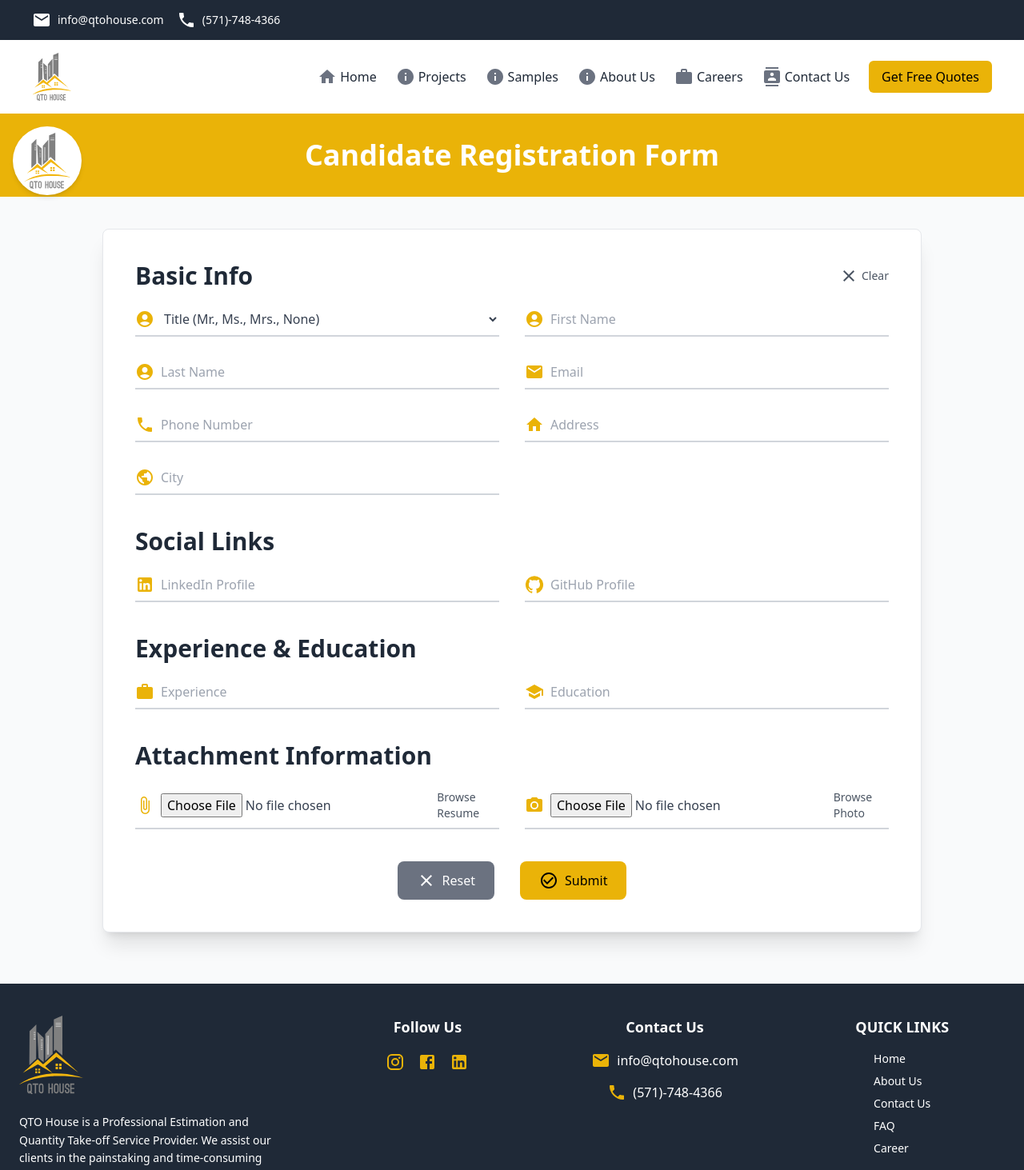
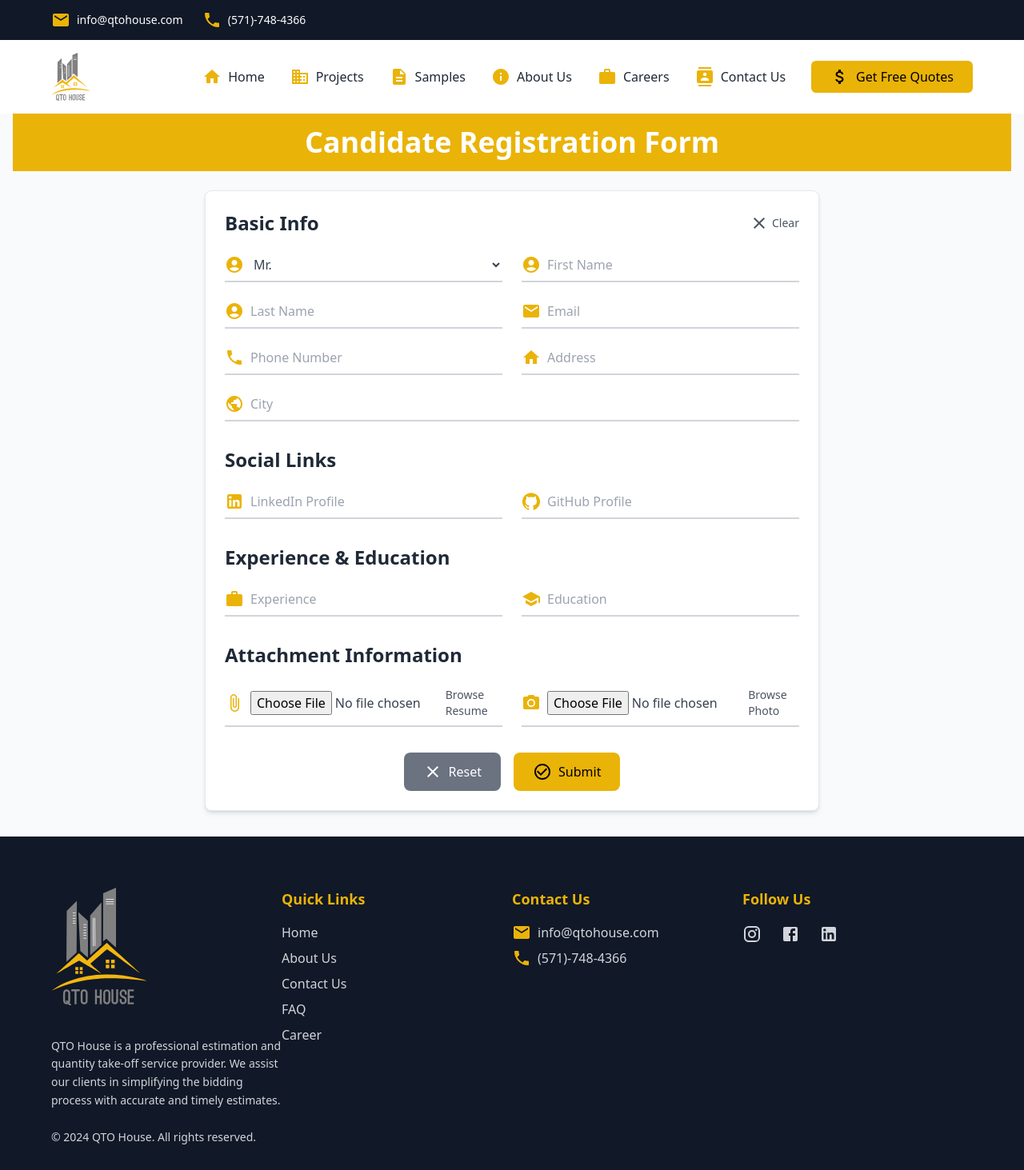
Before and after one commit to Muadeel56/QTO_Solutions_React, a React (Vite) app in the folder qtohouse-official-website/: page /careers in a window 1280 px wide. Shown: the top 1463 px of the page at 80% size. Built offline with nearby package versions, Linux system fonts and the light colour scheme.

Commit message:
Making Complete Website Fully Responsive

```diff
--- a/qtohouse-official-website/src/components/Footer.jsx
+++ b/qtohouse-official-website/src/components/Footer.jsx
@@ -4,60 +4,71 @@ import { Instagram, Facebook, LinkedIn, Email, Phone } from '@mui/icons-material
 
 function Footer() {
   return (
-    <div className="w-full bg-gray-800 text-white py-10 px-6">
-      {/* Footer Content */}
-      <div className="flex flex-col md:flex-row justify-between items-center space-y-10 md:space-y-0 md:items-start md:space-x-10">
-        {/* Logo and Description */}
-        <div className="flex flex-col items-center md:items-start space-y-4 text-center md:text-left w-full md:w-1/3">
-          <img src={logo} alt="logo" className="w-[80px] mb-2" />
+    <footer className="w-full bg-gray-900 text-gray-300 py-16 px-8">
+      <div className="max-w-6xl mx-auto flex flex-col md:flex-row justify-between items-start space-y-10 md:space-y-0">
+
+        {/* Logo and Company Info */}
+        <div className="flex flex-col items-start space-y-6 w-full md:w-1/4">
+          <img src={logo} alt="logo" className="w-[120px] mb-4" />
           <p className="text-sm leading-relaxed">
-            QTO House is a Professional Estimation and Quantity Take-off Service Provider. We assist our clients in the painstaking and time-consuming involvement of Building Estimation. With QTO House, the bidding process is made simple!
+            QTO House is a professional estimation and quantity take-off service provider. We assist our clients in simplifying the bidding process with accurate and timely estimates.
           </p>
-          <p className="text-sm mt-4">&copy; 2024 QTO HOUSE - ALL RIGHTS RESERVED</p>
+          <p className="text-sm mt-4">&copy; 2024 QTO House. All rights reserved.</p>
         </div>
 
-        {/* Follow Us Section */}
-        <div className="flex flex-col items-center space-y-4 text-center md:text-left w-full md:w-1/4">
-          <p className="text-lg font-semibold">Follow Us</p>
-          <div className="flex space-x-4">
-            <a href="https://www.instagram.com" target="_blank" rel="noreferrer">
-              <Instagram className="text-yellow-500 hover:text-yellow-400 text-3xl" />
-            </a>
-            <a href="https://www.facebook.com" target="_blank" rel="noreferrer">
-              <Facebook className="text-yellow-500 hover:text-yellow-400 text-3xl" />
-            </a>
-            <a href="https://www.linkedin.com" target="_blank" rel="noreferrer">
-              <LinkedIn className="text-yellow-500 hover:text-yellow-400 text-3xl" />
-            </a>
+        {/* Quick Links Section */}
+        <div className="w-full md:w-1/4">
+          <h1 className="text-lg font-semibold text-yellow-500 mb-4">Quick Links</h1>
+          <div className="flex flex-col space-y-2">
+            {['Home', 'About Us', 'Contact Us', 'FAQ', 'Career'].map((link, index) => (
+              <a key={index} href={`#${link.toLowerCase().replace(' ', '-')}`} className="hover:text-yellow-400 transition-all">
+                {link}
+              </a>
+            ))}
           </div>
         </div>
 
-        {/* Contact Section */}
-        <div className="flex flex-col items-center space-y-4 text-center md:text-left w-full md:w-1/4">
-          <p className="text-lg font-semibold">Contact Us</p>
-          <div className="flex items-center space-x-2">
-            <Email className="text-yellow-500" />
+        {/* Contact Us Section */}
+        <div className="w-full md:w-1/4">
+          <h1 className="text-lg font-semibold text-yellow-500 mb-4">Contact Us</h1>
+          <div className="flex items-center mb-2">
+            <Email className="text-yellow-500 mr-2" />
             <p>info@qtohouse.com</p>
           </div>
-          <div className="flex items-center space-x-2">
-            <Phone className="text-yellow-500" />
+          <div className="flex items-center">
+            <Phone className="text-yellow-500 mr-2" />
             <p>(571)-748-4366</p>
           </div>
         </div>
 
-        {/* Quick Links */}
-        <div className="flex flex-col items-center space-y-4 text-center md:text-left w-full md:w-1/4">
-          <h1 className="text-lg font-semibold">QUICK LINKS</h1>
-          <div className="flex flex-col space-y-2 text-sm">
-            <a href="#home" className="hover:text-yellow-400">Home</a>
-            <a href="#about" className="hover:text-yellow-400">About Us</a>
-            <a href="#contact" className="hover:text-yellow-400">Contact Us</a>
-            <a href="#faq" className="hover:text-yellow-400">FAQ</a>
-            <a href="#career" className="hover:text-yellow-400">Career</a>
+        {/* Social Media Links */}
+        <div className="w-full md:w-1/4">
+          <h1 className="text-lg font-semibold text-yellow-500 mb-4">Follow Us</h1>
+          <div className="flex space-x-6">
+            <a href="https://www.instagram.com" target="_blank" rel="noreferrer">
+              <Instagram className="text-gray-300 hover:text-yellow-400 text-3xl transition-all" />
+            </a>
+            <a href="https://www.facebook.com" target="_blank" rel="noreferrer">
+              <Facebook className="text-gray-300 hover:text-yellow-400 text-3xl transition-all" />
+            </a>
+            <a href="https://www.linkedin.com" target="_blank" rel="noreferrer">
+              <LinkedIn className="text-gray-300 hover:text-yellow-400 text-3xl transition-all" />
+            </a>
           </div>
         </div>
       </div>
-    </div>
+
+      {/* Bottom Section */}
+      <div className="border-t border-gray-700 mt-10 pt-6">
+        <div className="flex flex-col md:flex-row justify-between items-center text-sm text-gray-500">
+          <p>Estimation Made Simple with QTO House</p>
+          <div className="flex space-x-6 mt-4 md:mt-0">
+            <a href="#privacy" className="hover:text-yellow-400 transition-all">Privacy Policy</a>
+            <a href="#terms" className="hover:text-yellow-400 transition-all">Terms of Service</a>
+          </div>
+        </div>
+      </div>
+    </footer>
   );
 }
 
--- a/qtohouse-official-website/src/components/Header.jsx
+++ b/qtohouse-official-website/src/components/Header.jsx
@@ -4,11 +4,14 @@ import logo from "../assets/images/logo.svg";
 import EmailIcon from "@mui/icons-material/Email";
 import PhoneIcon from "@mui/icons-material/Phone";
 import HomeIcon from "@mui/icons-material/Home";
+import BusinessIcon from "@mui/icons-material/Business";
+import DescriptionIcon from "@mui/icons-material/Description";
 import InfoIcon from "@mui/icons-material/Info";
 import WorkIcon from "@mui/icons-material/Work";
 import ContactsIcon from "@mui/icons-material/Contacts";
 import MenuIcon from '@mui/icons-material/Menu';
 import CloseIcon from '@mui/icons-material/Close';
+import QuoteIcon from '@mui/icons-material/AttachMoney';
 
 function Header() {
   const [menuOpen, setMenuOpen] = useState(false);
@@ -18,28 +21,28 @@ function Header() {
   };
 
   return (
-    <div className="w-full">
+    <header className="w-full shadow-md">
       {/* Top Contact Bar */}
-      <div className="h-[50px] bg-gray-800 text-white px-4 md:px-10 flex items-center justify-between">
-        <div className="flex space-x-4">
-          <div className="flex space-x-2 items-center">
-            <EmailIcon />
-            <p className="text-sm">info@qtohouse.com</p>
+      <div className="h-[50px] bg-gray-900 text-white px-6 md:px-16 flex items-center justify-between">
+        <div className="flex space-x-6">
+          <div className="flex space-x-2 items-center text-sm">
+            <EmailIcon className="text-yellow-500" />
+            <p>info@qtohouse.com</p>
           </div>
-          <div className="flex space-x-2 items-center">
-            <PhoneIcon />
-            <p className="text-sm">(571)-748-4366</p>
+          <div className="flex space-x-2 items-center text-sm">
+            <PhoneIcon className="text-yellow-500" />
+            <p>(571)-748-4366</p>
           </div>
         </div>
       </div>
 
       {/* Logo and Navigation */}
-      <div className="bg-white px-4 md:px-10 shadow-md">
-        <div className="flex justify-between items-center py-4 relative">
+      <div className="bg-white px-6 md:px-16 py-4 shadow-md">
+        <div className="flex justify-between items-center">
           {/* Logo */}
-          <div className="flex items-center">
+          <Link to="/" className="flex items-center">
             <img src={logo} alt="logo" className="h-[60px]" />
-          </div>
+          </Link>
 
           {/* Hamburger Icon for Mobile */}
           <div className="md:hidden">
@@ -50,78 +53,57 @@ function Header() {
 
           {/* Navigation Links */}
           <nav
-            className={`absolute md:static left-0 top-[100%] md:flex bg-white md:bg-transparent md:space-x-6 space-y-4 md:space-y-0 w-full md:w-auto transition-all duration-300 md:flex-row items-center p-4 md:p-0 ${
-              menuOpen ? "block" : "hidden md:flex"
+            className={`fixed inset-y-0 right-0 transform md:transform-none md:static z-20 w-3/4 md:w-auto bg-gray-800 md:bg-transparent text-white md:text-gray-800 p-6 md:p-0 shadow-lg md:shadow-none transition-transform duration-300 md:flex md:space-x-8 items-center ${
+              menuOpen ? "translate-x-0" : "translate-x-full md:translate-x-0"
             }`}
           >
-            <div className="flex flex-col md:flex-row space-y-4 md:space-y-0 md:space-x-6 items-start md:items-center">
-              <div className="flex items-center space-x-1">
-                <HomeIcon className="text-gray-500" />
-                <Link
-                  to="/"
-                  className="text-gray-800 hover:text-gray-600 transition-all font-medium"
-                >
-                  Home
-                </Link>
-              </div>
-              <div className="flex items-center space-x-1">
-                <InfoIcon className="text-gray-500" />
-                <Link
-                  to="/projects"
-                  className="text-gray-800 hover:text-gray-600 transition-all font-medium"
-                >
-                  Projects
-                </Link>
-              </div>
-              <div className="flex items-center space-x-1">
-                <InfoIcon className="text-gray-500" />
-                <Link
-                  to="/sample"
-                  className="text-gray-800 hover:text-gray-600 transition-all font-medium"
-                >
-                  Samples
-                </Link>
-              </div>
-              <div className="flex items-center space-x-1">
-                <InfoIcon className="text-gray-500" />
-                <Link
-                  to="/about"
-                  className="text-gray-800 hover:text-gray-600 transition-all font-medium"
-                >
-                  About Us
-                </Link>
-              </div>
-              <div className="flex items-center space-x-1">
-                <WorkIcon className="text-gray-500" />
-                <Link
-                  to="/careers"
-                  className="text-gray-800 hover:text-gray-600 transition-all font-medium"
-                >
-                  Careers
-                </Link>
-              </div>
-              <div className="flex items-center space-x-1">
-                <ContactsIcon className="text-gray-500" />
-                <Link
-                  to="/contact"
-                  className="text-gray-800 hover:text-gray-600 transition-all font-medium"
-                >
-                  Contact Us
-                </Link>
-              </div>
+            <div className="flex flex-col md:flex-row md:items-center space-y-6 md:space-y-0 md:space-x-8">
+              <Link to="/" onClick={() => setMenuOpen(false)} className="flex items-center space-x-2 hover:text-yellow-400 transition-all font-medium">
+                <HomeIcon className="text-yellow-500" />
+                <p>Home</p>
+              </Link>
+              <Link to="/projects" onClick={() => setMenuOpen(false)} className="flex items-center space-x-2 hover:text-yellow-400 transition-all font-medium">
+                <BusinessIcon className="text-yellow-500" />
+                <p>Projects</p>
+              </Link>
+              <Link to="/sample" onClick={() => setMenuOpen(false)} className="flex items-center space-x-2 hover:text-yellow-400 transition-all font-medium">
+                <DescriptionIcon className="text-yellow-500" />
+                <p>Samples</p>
+              </Link>
+              <Link to="/about" onClick={() => setMenuOpen(false)} className="flex items-center space-x-2 hover:text-yellow-400 transition-all font-medium">
+                <InfoIcon className="text-yellow-500" />
+                <p>About Us</p>
+              </Link>
+              <Link to="/careers" onClick={() => setMenuOpen(false)} className="flex items-center space-x-2 hover:text-yellow-400 transition-all font-medium">
+                <WorkIcon className="text-yellow-500" />
+                <p>Careers</p>
+              </Link>
+              <Link to="/contact" onClick={() => setMenuOpen(false)} className="flex items-center space-x-2 hover:text-yellow-400 transition-all font-medium">
+                <ContactsIcon className="text-yellow-500" />
+                <p>Contact Us</p>
+              </Link>
             </div>
-            {/* Free Quotes Button */}
-            <div className="flex justify-center md:justify-start mt-4 md:mt-0 md:ml-6">
-              <Link to="/quote">
-                <button className="bg-yellow-500 text-black px-4 py-2 rounded-md hover:bg-yellow-600 transition-all font-medium">
-                  Get Free Quotes
+            {/* Get Free Quotes Button */}
+            <div className="flex justify-center md:justify-start mt-6 md:mt-0 md:ml-8">
+              <Link to="/quote" onClick={() => setMenuOpen(false)}>
+                <button className="bg-yellow-500 text-black px-6 py-2 rounded-md hover:bg-yellow-600 transition-all font-medium shadow-md md:shadow-none flex items-center space-x-2">
+                  <QuoteIcon />
+                  <p>Get Free Quotes</p>
                 </button>
               </Link>
             </div>
           </nav>
+
+          {/* Backdrop for Mobile Navigation */}
+          {menuOpen && (
+            <div
+              className="fixed inset-0 bg-black opacity-50 z-10 md:hidden"
+              onClick={() => setMenuOpen(false)}
+            />
+          )}
         </div>
       </div>
-    </div>
+    </header>
   );
 }
 
--- a/qtohouse-official-website/src/pages/CareersPage/index.jsx
+++ b/qtohouse-official-website/src/pages/CareersPage/index.jsx
@@ -1,5 +1,4 @@
 import React from "react";
-import logo from "../../assets/images/logo.svg";
 import {
   AccountCircle,
   Email,
@@ -18,34 +17,31 @@ import {
 
 function CareersPage() {
   return (
-    <div className="min-h-screen bg-gray-50 flex flex-col items-center pb-16">
+    <div className="min-h-screen bg-gray-50 flex flex-col items-center pb-8 px-4">
       {/* Header Section */}
-      <div className="w-full bg-yellow-500 p-8 flex justify-center items-center text-white relative">
-        <div className="absolute top-4 left-4 bg-white p-2 rounded-full shadow-md">
-          <img
-            src={logo}
-            alt="logo"
-            className="w-[70px] h-[70px] object-contain"
-          />
-        </div>
-        <h1 className="text-4xl font-bold">Candidate Registration Form</h1>
+      <div className="w-full bg-yellow-500 p-4 flex flex-col items-center text-white">
+        <h1 className="text-2xl md:text-4xl font-bold text-center">
+          Candidate Registration Form
+        </h1>
       </div>
 
       {/* Form Section */}
-      <div className="w-full max-w-screen-lg mt-10 bg-white p-10 rounded-lg shadow-xl space-y-10 border border-gray-200">
+      <div className="w-full max-w-screen-md mt-6 bg-white p-6 rounded-lg shadow-md space-y-8 border border-gray-200">
         {/* Basic Information Section */}
         <div className="space-y-6">
           <div className="flex justify-between items-center mb-4">
-            <h1 className="text-3xl font-semibold text-gray-800">Basic Info</h1>
+            <h1 className="text-xl md:text-2xl font-semibold text-gray-800">
+              Basic Info
+            </h1>
             <button className="flex items-center text-gray-600 hover:text-gray-800 transition-all text-sm">
               <Clear className="mr-1" /> Clear
             </button>
           </div>
-          <div className="grid grid-cols-1 md:grid-cols-2 gap-8">
+          <div className="grid grid-cols-1 gap-6 md:grid-cols-2">
             <div className="flex items-center border-b-2 border-gray-300 pb-2">
               <AccountCircle className="text-yellow-500 mr-2" />
               <select className="w-full bg-transparent focus:outline-none text-gray-700">
-                <option value="" disabled selected>
+                <option value="" disabled defaultValue="">
                   Title (Mr., Ms., Mrs., None)
                 </option>
                 <option value="mr">Mr.</option>
@@ -59,7 +55,7 @@ function CareersPage() {
               <input
                 type="text"
                 placeholder="First Name"
-                className="w-full focus:outline-none text-gray-700"
+                className="w-full bg-transparent focus:outline-none text-gray-700"
               />
             </div>
             <div className="flex items-center border-b-2 border-gray-300 pb-2">
@@ -67,7 +63,7 @@ function CareersPage() {
               <input
                 type="text"
                 placeholder="Last Name"
-                className="w-full focus:outline-none text-gray-700"
+                className="w-full bg-transparent focus:outline-none text-gray-700"
               />
             </div>
             <div className="flex items-center border-b-2 border-gray-300 pb-2">
@@ -75,7 +71,7 @@ function CareersPage() {
               <input
                 type="email"
                 placeholder="Email"
-                className="w-full focus:outline-none text-gray-700"
+                className="w-full bg-transparent focus:outline-none text-gray-700"
               />
             </div>
             <div className="flex items-center border-b-2 border-gray-300 pb-2">
@@ -83,7 +79,7 @@ function CareersPage() {
               <input
                 type="text"
                 placeholder="Phone Number"
-                className="w-full focus:outline-none text-gray-700"
+                className="w-full bg-transparent focus:outline-none text-gray-700"
               />
             </div>
             <div className="flex items-center border-b-2 border-gray-300 pb-2">
@@ -91,15 +87,15 @@ function CareersPage() {
               <input
                 type="text"
                 placeholder="Address"
-                className="w-full focus:outline-none text-gray-700"
+                className="w-full bg-transparent focus:outline-none text-gray-700"
               />
             </div>
-            <div className="flex items-center border-b-2 border-gray-300 pb-2">
+            <div className="flex items-center border-b-2 border-gray-300 pb-2 md:col-span-2">
               <Public className="text-yellow-500 mr-2" />
               <input
                 type="text"
                 placeholder="City"
-                className="w-full focus:outline-none text-gray-700"
+                className="w-full bg-transparent focus:outline-none text-gray-700"
               />
             </div>
           </div>
@@ -107,14 +103,14 @@ function CareersPage() {
 
         {/* Social Links Section */}
         <div className="space-y-6">
-          <h1 className="text-3xl font-semibold text-gray-800">Social Links</h1>
-          <div className="grid grid-cols-1 md:grid-cols-2 gap-8">
+          <h1 className="text-xl md:text-2xl font-semibold text-gray-800">Social Links</h1>
+          <div className="grid grid-cols-1 gap-6 md:grid-cols-2">
             <div className="flex items-center border-b-2 border-gray-300 pb-2">
               <LinkedIn className="text-yellow-500 mr-2" />
               <input
                 type="text"
                 placeholder="LinkedIn Profile"
-                className="w-full focus:outline-none text-gray-700"
+                className="w-full bg-transparent focus:outline-none text-gray-700"
               />
             </div>
             <div className="flex items-center border-b-2 border-gray-300 pb-2">
@@ -122,7 +118,7 @@ function CareersPage() {
               <input
                 type="text"
                 placeholder="GitHub Profile"
-                className="w-full focus:outline-none text-gray-700"
+                className="w-full bg-transparent focus:outline-none text-gray-700"
               />
             </div>
           </div>
@@ -130,16 +126,16 @@ function CareersPage() {
 
         {/* Experience and Education Section */}
         <div className="space-y-6">
-          <h1 className="text-3xl font-semibold text-gray-800">
+          <h1 className="text-xl md:text-2xl font-semibold text-gray-800">
             Experience & Education
           </h1>
-          <div className="grid grid-cols-1 md:grid-cols-2 gap-8">
+          <div className="grid grid-cols-1 gap-6 md:grid-cols-2">
             <div className="flex items-center border-b-2 border-gray-300 pb-2">
               <Work className="text-yellow-500 mr-2" />
               <input
                 type="text"
                 placeholder="Experience"
-                className="w-full focus:outline-none text-gray-700"
+                className="w-full bg-transparent focus:outline-none text-gray-700"
               />
             </div>
             <div className="flex items-center border-b-2 border-gray-300 pb-2">
@@ -147,7 +143,7 @@ function CareersPage() {
               <input
                 type="text"
                 placeholder="Education"
-                className="w-full focus:outline-none text-gray-700"
+                className="w-full bg-transparent focus:outline-none text-gray-700"
               />
             </div>
           </div>
@@ -155,10 +151,10 @@ function CareersPage() {
 
         {/* Attachments Section */}
         <div className="space-y-6">
-          <h1 className="text-3xl font-semibold text-gray-800">
+          <h1 className="text-xl md:text-2xl font-semibold text-gray-800">
             Attachment Information
           </h1>
-          <div className="grid grid-cols-1 md:grid-cols-2 gap-8">
+          <div className="grid grid-cols-1 gap-6 md:grid-cols-2">
             <div className="flex items-center border-b-2 border-gray-300 pb-2">
               <AttachFile className="text-yellow-500 mr-2" />
               <input type="file" className="w-full focus:outline-none text-gray-700" />
@@ -173,12 +169,12 @@ function CareersPage() {
         </div>
 
         {/* Action Buttons */}
-        <div className="flex justify-center mt-10 gap-8">
-          <button className="bg-gray-500 text-white px-6 py-3 rounded-lg hover:bg-gray-700 transition-all flex items-center">
+        <div className="flex flex-col md:flex-row justify-center mt-10 gap-4">
+          <button className="bg-gray-500 text-white px-6 py-3 rounded-lg hover:bg-gray-700 transition-all flex items-center w-full md:w-auto justify-center">
             <Clear className="mr-2" />
             Reset
           </button>
-          <button className="bg-yellow-500 text-black px-6 py-3 rounded-lg hover:bg-yellow-600 transition-all flex items-center">
+          <button className="bg-yellow-500 text-black px-6 py-3 rounded-lg hover:bg-yellow-600 transition-all flex items-center w-full md:w-auto justify-center">
             <CheckCircleOutline className="mr-2" />
             Submit
           </button>
```
Also changed, not shown: qtohouse-official-website/src/components/CommitmentToValue/index.jsx (+52 -59 lines), qtohouse-official-website/src/components/EsteemedClientele/index.jsx (+12 -9 lines), qtohouse-official-website/src/components/OurMission/index.jsx (+4 -4 lines), qtohouse-official-website/src/components/OurVision/index.jsx (+4 -4 lines), qtohouse-official-website/src/components/Process/index.jsx (+22 -33 lines), qtohouse-official-website/src/components/SelectingQTOHouse/index.jsx (+44 -60 lines), qtohouse-official-website/src/pages/AboutPage/index.jsx (+11 -11 lines), qtohouse-official-website/src/pages/HomePage/index.jsx (+31 -30 lines).
